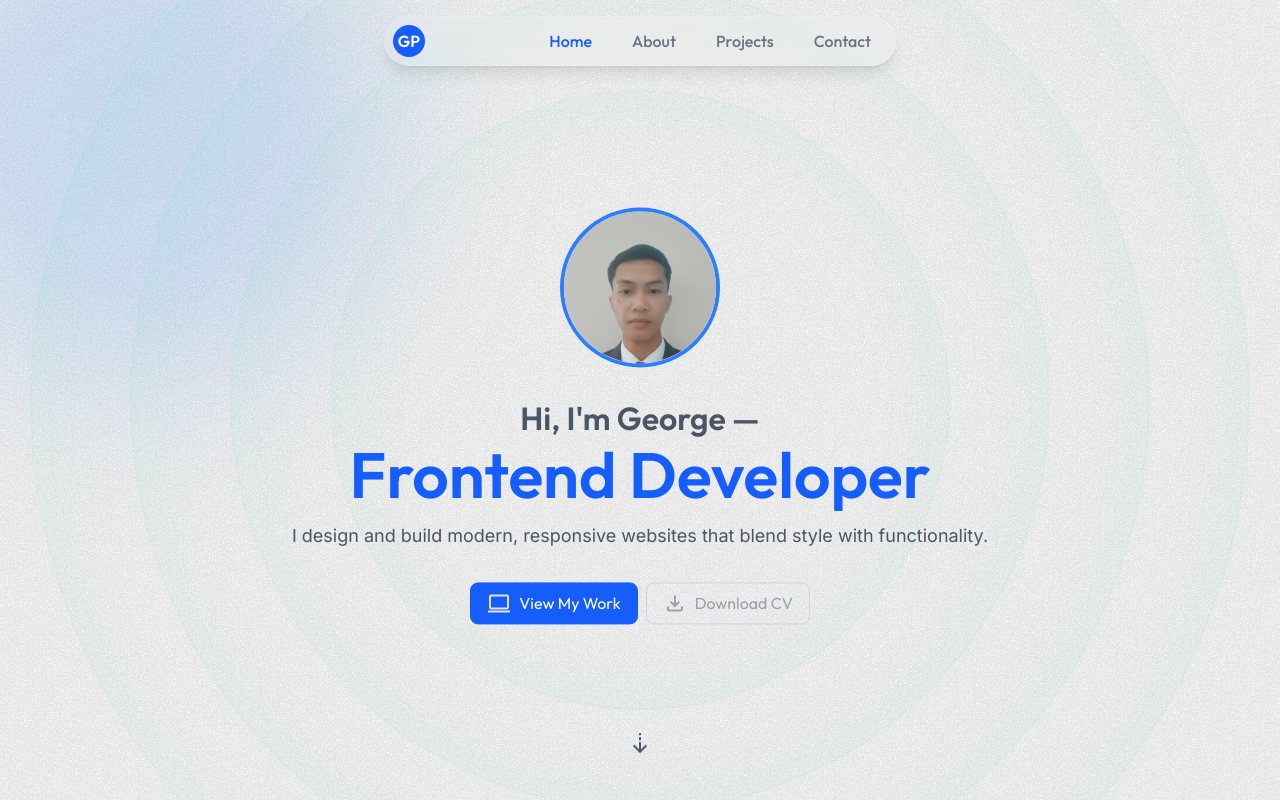
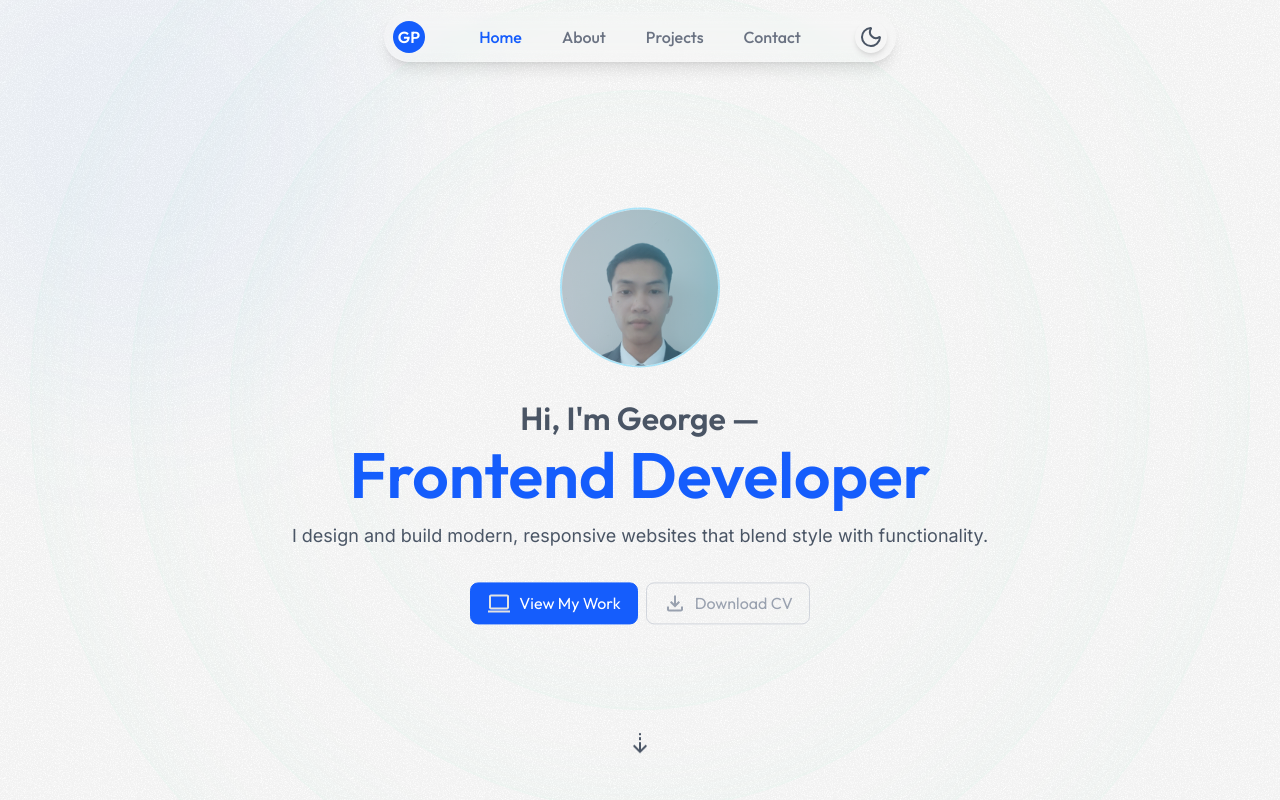
Before and after one commit to lendelpe/v2.lendelpe, a React (Vite) app: page / in a window 1280 px wide. Built offline with nearby package versions, Linux system fonts and the light colour scheme.

Commit message:
initial design of darkmode

```diff
--- a/index.html
+++ b/index.html
@@ -4,6 +4,24 @@
     <meta charset="UTF-8" />
     <link rel="icon" type="image/svg+xml" href="/favicon.svg" />
     <meta name="viewport" content="width=device-width, initial-scale=1.0" />
+
+    <!-- Advertise supported color schemes to the browser (improves form controls, scrollbars, etc.) -->
+    <meta name="color-scheme" content="dark light" />
+    <!-- No-flash theme script: applies the saved or system theme BEFORE first paint to prevent flicker -->
+    <script>
+      (() => {
+        try {
+          const ls = localStorage.getItem("theme");
+          const systemDark = window.matchMedia(
+            "(prefers-color-scheme: dark)",
+          ).matches;
+          const theme = ls ?? (systemDark ? "dark" : "light");
+          if (theme === "dark") document.documentElement.classList.add("dark");
+          // Hint to UA for painting built-ins
+          document.documentElement.style.colorScheme = theme;
+        } catch {}
+      })();
+    </script>
 
     <!-- google fonts & icons -->
     <link rel="preconnect" href="https://fonts.googleapis.com" />
@@ -16,6 +34,7 @@
       rel="stylesheet"
       href="https://fonts.googleapis.com/css2?family=Material+Symbols+Outlined:opsz,wght,FILL,GRAD@20..48,100..700,0..1,-50..200&icon_names=menu"
     />
+
     <title>v2.lendelpe</title>
   </head>
   <body>
--- a/package.json
+++ b/package.json
@@ -11,6 +11,7 @@
   },
   "dependencies": {
     "@tailwindcss/vite": "^4.1.13",
+    "lucide-react": "^0.544.0",
     "prettier": "^3.6.2",
     "prettier-plugin-tailwindcss": "^0.6.14",
     "react": "^19.1.1",
--- a/src/components/Hero.jsx
+++ b/src/components/Hero.jsx
@@ -6,11 +6,11 @@ export default function Hero() {
     <>
       <section className="section relative z-0 h-svh overflow-clip">
         {/* blue gradient circle */}
-        <div className="absolute -top-28 -left-28 -z-10 h-[500px] w-[500px] rounded-full bg-gradient-to-tr from-blue-400/20 to-blue-500/20 blur-[80px]"></div>
+        <div className="absolute -top-28 -left-28 -z-10 h-[250px] w-[250px] sm:h-[500px] sm:w-[500px]  rounded-full bg-gradient-to-tr from-blue-400/5 to-blue-500/5 blur-[80px]"></div>
 
         {/* applied grain effect on the bg */}
         <div
-          className="absolute inset-0 -z-30 opacity-10"
+          className="absolute inset-0 -z-30 opacity-5"
           style={{
             backgroundImage: `url(${grainImage})`,
           }}
@@ -23,7 +23,8 @@ export default function Hero() {
 
         <div className="absolute top-1/2 left-1/2 container -translate-x-1/2 -translate-y-1/2 space-y-8 pt-8">
           {/* image */}
-          <div className="size-fluid-hero mx-auto overflow-hidden rounded-full border-4 border-blue-500">
+          <div className="size-fluid-hero relative mx-auto overflow-hidden rounded-full border-2 border-sky-400/30">
+            <div className="absolute inset-0 bg-gradient-to-r from-blue-300 to-sky-400 opacity-20"></div>
             <img src={heroProfile} alt="" />
           </div>
           {/* content */}
--- a/src/components/Navbar.jsx
+++ b/src/components/Navbar.jsx
@@ -1,8 +1,59 @@
-import { useState } from "react";
+import { Moon, Sun } from "lucide-react";
+import { useEffect, useState } from "react";
+import GrainImage from "../assets/images/grain.jpg";
 
 export default function Navbar() {
   const [isMenuOpen, setIsMenuOpen] = useState(false);
   const [activeLink, setActiveLink] = useState("#home");
+
+  // Initialize theme synchronously from the DOM class added in index.html (prevents initial flicker)
+  const [theme, setTheme] = useState(() => {
+    if (typeof document !== "undefined") {
+      return document.documentElement.classList.contains("dark")
+        ? "dark"
+        : "light";
+    }
+    return "light";
+  });
+
+  const applyTheme = (next) => {
+    // Keep <html> in sync with state so Tailwind's `dark:` variant works
+    document.documentElement.classList.toggle("dark", next === "dark");
+    // Hint to user agent for built-in components and color-scheme-aware UI
+    document.documentElement.style.colorScheme = next;
+    localStorage.setItem("theme", next);
+  };
+
+  const toggleTheme = () => {
+    const next = theme === "light" ? "dark" : "light";
+    setTheme(next);
+    applyTheme(next);
+  };
+
+  useEffect(() => {
+    // Optional: listen for changes from other tabs and (if no explicit pref) system changes
+    const media = window.matchMedia("(prefers-color-scheme: dark)");
+    const onMedia = (e) => {
+      if (!localStorage.getItem("theme")) {
+        const val = e.matches ? "dark" : "light";
+        setTheme(val);
+        applyTheme(val);
+      }
+    };
+    const onStorage = (e) => {
+      if (e.key === "theme") {
+        const val = e.newValue ?? (media.matches ? "dark" : "light");
+        setTheme(val);
+        applyTheme(val);
+      }
+    };
+    media.addEventListener("change", onMedia);
+    window.addEventListener("storage", onStorage);
+    return () => {
+      media.removeEventListener("change", onMedia);
+      window.removeEventListener("storage", onStorage);
+    };
+  }, []);
 
   const navLinks = [
     { href: "#home", label: "Home" },
@@ -12,18 +63,18 @@ export default function Navbar() {
   ];
   return (
     <>
-      <header className="fixed top-0 left-0 z-10 w-full p-4">
-        <nav className="relative mx-auto flex max-w-lg items-center justify-between rounded-4xl border border-white/15 bg-white/10 p-2 shadow-lg backdrop-blur">
+      <header className="fixed top-0 left-0 z-10 w-full px-4 py-3">
+        <nav className="relative mx-auto flex max-w-lg items-center justify-end rounded-4xl border border-white/15 bg-white/10 p-2 shadow-lg backdrop-blur md:justify-between">
           {/* logo */}
           <a
             href="#home"
-            className="grid size-8 place-items-center rounded-full bg-blue-600 font-semibold text-white"
+            className="order-1 mr-auto grid size-8 place-items-center rounded-full bg-blue-600 font-semibold text-white md:mr-0"
           >
             GP
           </a>
           {/* toggle menu */}
           <button
-            className="ham-button cursor-pointer md:hidden"
+            className="ham-button order-3 mr-1 ml-4 cursor-pointer md:order-2 md:hidden"
             onClick={() => setIsMenuOpen((isMenuOpen) => !isMenuOpen)}
           >
             {isMenuOpen ? (
@@ -52,7 +103,7 @@ export default function Navbar() {
           </button>
 
           {/* desktop nav items */}
-          <div className="mr-4 hidden items-center gap-10 md:flex">
+          <div className="order-2 hidden items-center gap-10 md:flex">
             {navLinks.map((link, index) => (
               <a
                 key={index}
@@ -66,7 +117,13 @@ export default function Navbar() {
 
           {/* mobile menu items */}
           {isMenuOpen && (
-            <ul className="absolute top-16 left-0 mx-auto w-full rounded-4xl border border-white/15 bg-white/95 p-6 shadow-lg md:hidden">
+            <ul className="absolute top-16 left-0 z-0 mx-auto w-full rounded-4xl border border-white/15 bg-white/95 p-2 shadow-lg md:hidden dark:bg-gray-800">
+              <div
+                className="absolute inset-0 -z-10 opacity-5"
+                style={{
+                  backgroundImage: `url(${GrainImage})`,
+                }}
+              ></div>
               {navLinks.map((link, index) => (
                 <li key={index}>
                   <a
@@ -74,7 +131,7 @@ export default function Navbar() {
                       setActiveLink(link.href);
                       setIsMenuOpen(false);
                     }}
-                    className={`block py-4 font-medium ${activeLink === link.href ? "text-blue-600" : "text-gray-500 hover:text-blue-600"}`}
+                    className={`block rounded-4xl p-4 font-medium transition hover:text-white hover:bg-gray-600 ${activeLink === link.href ? "text-blue-600" : "text-gray-500 hover:text-blue-600"}`}
                     key={index}
                     href={link.href}
                   >
@@ -84,6 +141,27 @@ export default function Navbar() {
               ))}
             </ul>
           )}
+          {/* toggle btn theme */}
+          <button
+            type="button"
+            onClick={toggleTheme}
+            // Accessibility: provide an accessible name and pressed state
+            aria-pressed={theme === "dark"}
+            aria-label={
+              theme === "dark" ? "Switch to light mode" : "Switch to dark mode"
+            }
+            title={
+              theme === "dark" ? "Switch to light mode" : "Switch to dark mode"
+            }
+            className="stransition-colors order-2 grid size-8 cursor-pointer place-content-center rounded-full shadow-md ease-in-out md:order-3"
+          >
+            {/* Decorative icons: hide from assistive tech */}
+            {theme === "light" ? (
+              <Moon aria-hidden className="size-6" />
+            ) : (
+              <Sun aria-hidden className="size-6" />
+            )}
+          </button>
         </nav>
       </header>
     </>
--- a/src/index.css
+++ b/src/index.css
@@ -7,6 +7,26 @@
   --text-fluid-heading: clamp(2.2rem, 4vw + 1rem, 4rem);
   --text-fluid-subheading: clamp(1.4rem, 2vw + 1rem, 2rem);
   --spacing-fluid-hero: clamp(9rem, 25vw + 1rem, 10rem);
+}
+
+:root {
+  /* Light theme (default) */
+  --color-bg: 255 255 255; /* white */
+  --color-fg: 17 24 39; /* slate-900 */
+  --color-surface: 243 244 246; /* slate-100 */
+  --color-muted: 75 85 99; /* gray-600 */
+  --color-accent: 168 85 247; /* purple-500 */
+  --color-ring: 168 85 247; /* purple-500 */
+}
+
+/* Dark theme overrides when `.dark` is present on <html> */
+:root.dark {
+  --color-bg: 55 65 81; /* gray-700 */
+  --color-fg: 255 255 255; /* white */
+  --color-surface: 31 41 55; /* gray-800 */
+  --color-muted: 209 213 219; /* gray-300 */
+  --color-accent: 245 158 11; /* amber-500 */
+  --color-ring: 245 158 11; /* amber-500 */
 }
 
 @layer base {
@@ -32,7 +52,7 @@
   }
 
   .hero-ring {
-    @apply absolute inset-0 top-1/2 left-1/2 -translate-x-1/2 -translate-y-1/2 rounded-full border-2 border-emerald-300/10 shadow-[0_0_80px_inset] shadow-emerald-300/10;
+    @apply absolute inset-0 top-1/2 left-1/2 -translate-x-1/2 -translate-y-1/2 rounded-full border-2 border-emerald-300/5 shadow-[0_0_80px_inset] shadow-emerald-300/5;
   }
 }
 
```
Also changed, not shown: 1 other file (tests, documents, lock files or other folders).
